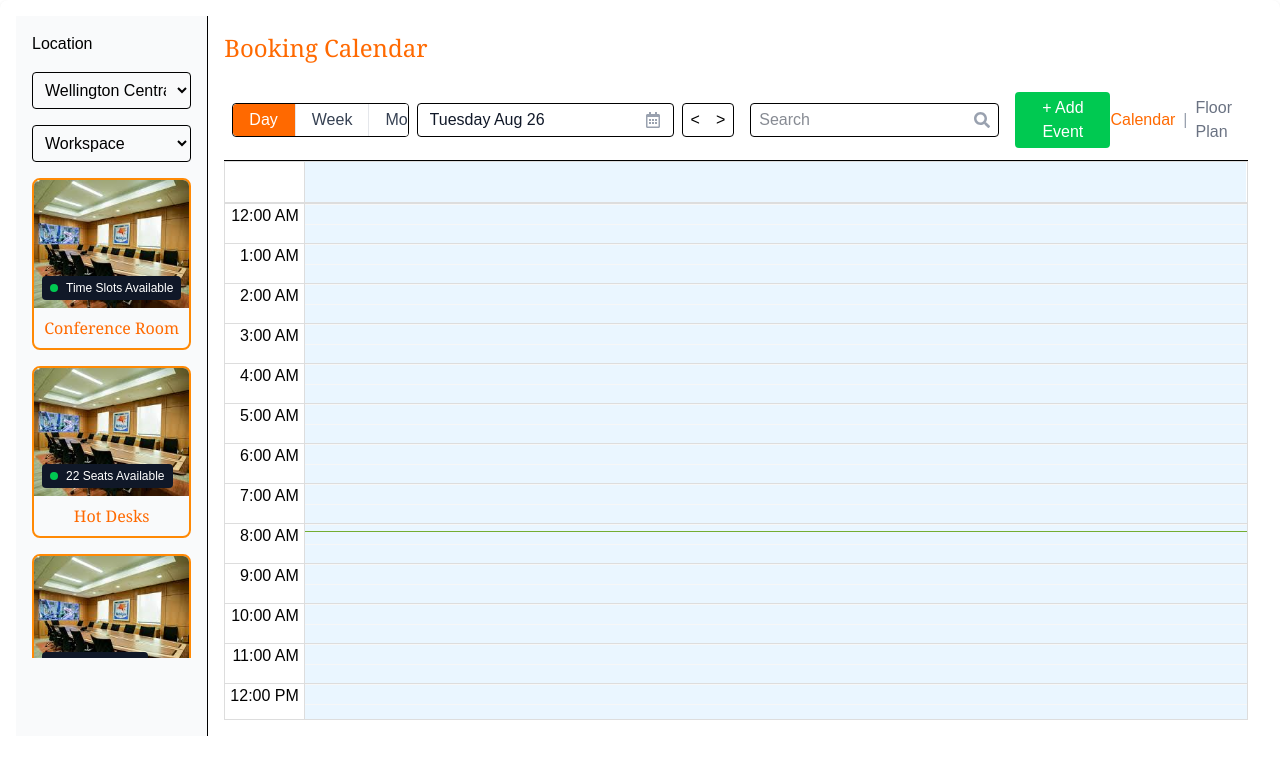
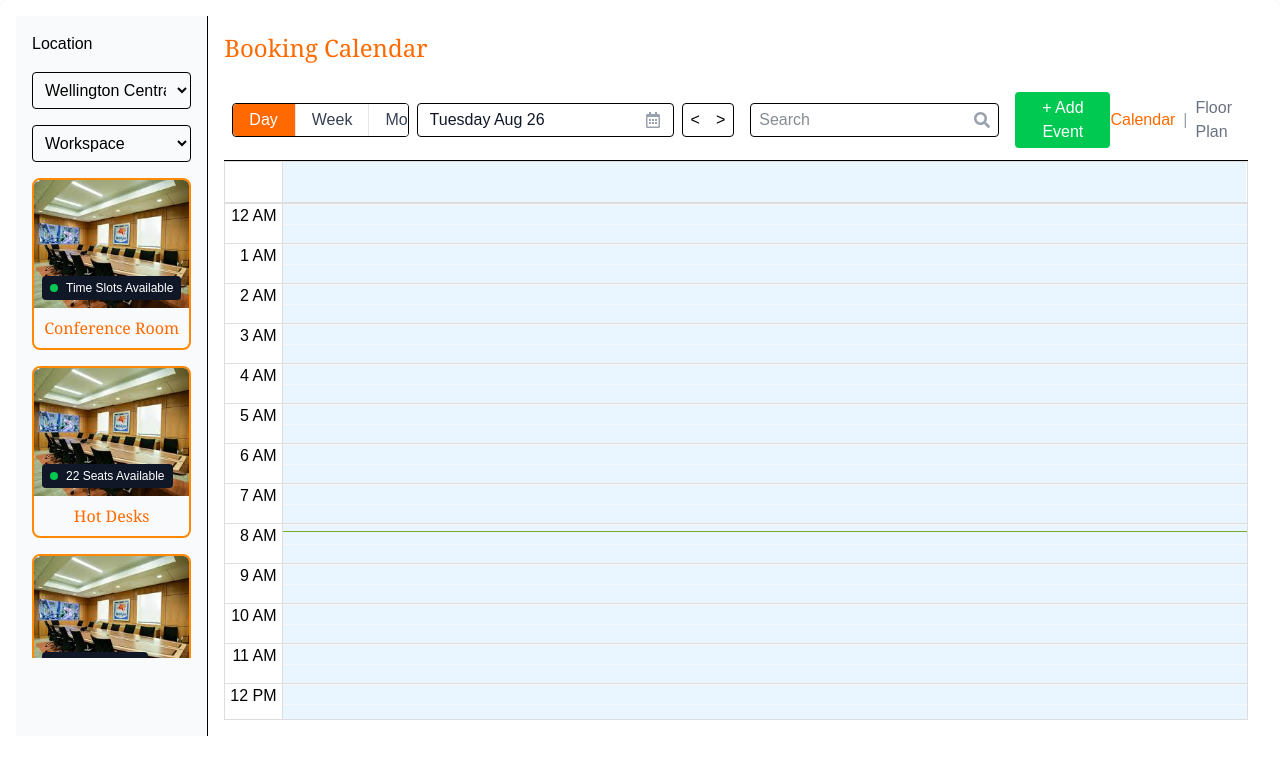
Before and after one commit to shiwani08/idea-log, a Next.js app: page /page/calendar in a window 1280 px wide. Shown: the top 774 px of the page. Built offline with nearby package versions, Linux system fonts and the light colour scheme; what @ant-design/nextjs-registry would draw is missing.

Commit message:
Time format in gutter changed

```diff
--- a/app/page/calendar/page.tsx
+++ b/app/page/calendar/page.tsx
@@ -10,7 +10,13 @@ import { FaSearch, FaRegCalendarAlt } from "react-icons/fa";
 import AddEventModal from "./addEventModal";
 
 const locales = { "en-US": enUS };
-const localizer = dateFnsLocalizer({ format, parse, startOfWeek, getDay, locales });
+const localizer = dateFnsLocalizer({
+  format,
+  parse,
+  startOfWeek,
+  getDay,
+  locales,
+});
 
 interface EventType {
   title: string;
@@ -228,7 +234,7 @@ const MyCalendar: React.FC = () => {
   const [showModal, setShowModal] = useState(false);
 
   const handleAddEvent = (evt: EventType) => {
-    setEvents(prev => [...prev, evt]);
+    setEvents((prev) => [...prev, evt]);
   };
 
   React.useEffect(() => {
@@ -266,6 +272,10 @@ const MyCalendar: React.FC = () => {
               views={["day", "week", "month"]}
               defaultView="day"
               events={events}
+              formats={{
+                timeGutterFormat: (date, culture, localizer) =>
+                  localizer.format(date, "h a", culture),
+              }}
               components={{
                 toolbar: (props) => (
                   <CustomToolbar
```
